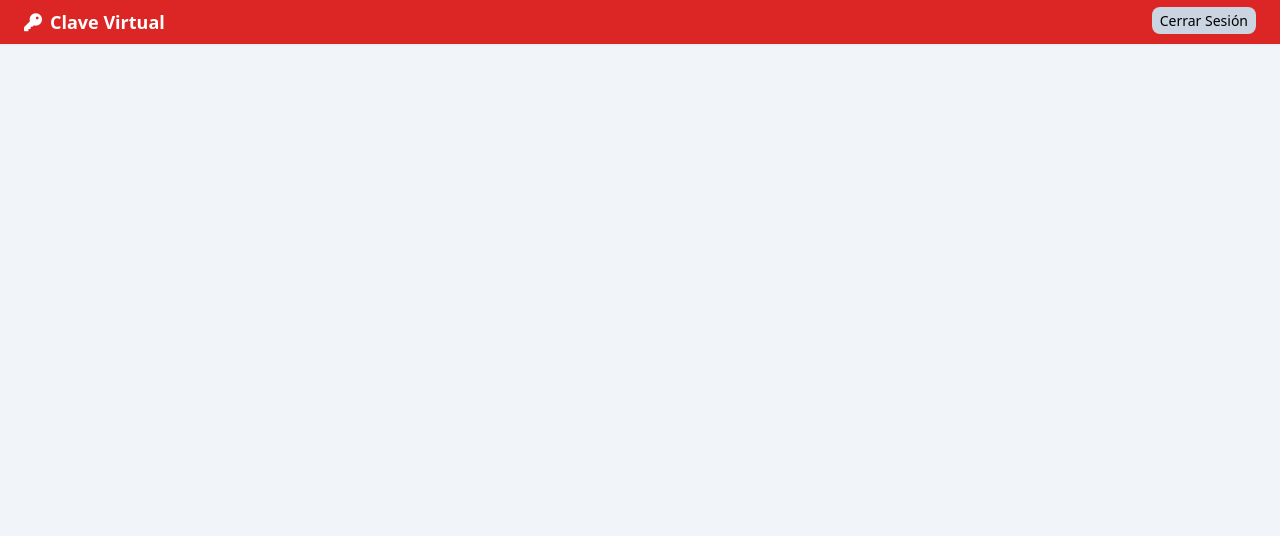
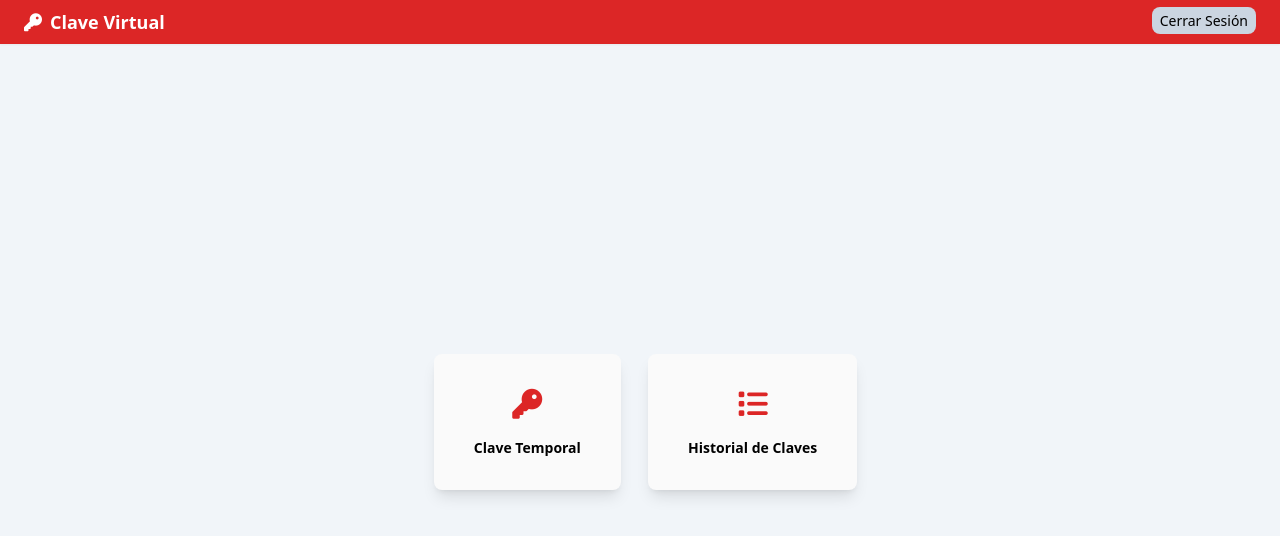
Before and after one commit to CJCB77/Prueba-Tia-Coral, a React (Vite) app in the folder frontend/token-virtual-tia/: page / in a window 1280 px wide. Shown: the top 536 px of the page. Built offline with nearby package versions, Linux system fonts and the light colour scheme.

Commit message:
Cree interfaz principal de dashboard

```diff
--- a/frontend/token-virtual-tia/src/App.jsx
+++ b/frontend/token-virtual-tia/src/App.jsx
@@ -2,16 +2,20 @@ import { BrowserRouter as Router, Route, Routes } from "react-router-dom";
 import Navbar from "./components/Navbar";
 import Login from "./pages/Login";
 import Register from "./pages/Register";
+import Dashboard from "./pages/Dashboard";
 
 function App() {
   return (
     <>
       <Router>
-        <Navbar />
-        <Routes>
-          <Route path="/login" element={<Login />} />
-          <Route path="/register" element={<Register />} />
-        </Routes>
+        <div className="min-h-screen flex flex-col">
+          <Navbar />
+          <Routes>
+            <Route path="/" element={<Dashboard />} />
+            <Route path="/login" element={<Login />} />
+            <Route path="/register" element={<Register />} />
+          </Routes>
+        </div>
       </Router>
     </>
   );
--- /dev/null
+++ b/frontend/token-virtual-tia/src/components/DashboardButton.jsx
@@ -0,0 +1,12 @@
+import React from "react";
+
+function DashboardButton({text, icon}) {
+  return (
+    <div className="bg-neutral-50 px-10 py-8 mx-auto rounded-lg shadow-lg text-sm flex flex-col items-center">
+        <i className={`fa-solid fa-${icon} text-3xl text-red-600 mb-4`}></i>
+      <p className="font-semibold text-md">{text}</p>
+    </div>
+  );
+}
+
+export default DashboardButton;
--- /dev/null
+++ b/frontend/token-virtual-tia/src/pages/Dashboard.jsx
@@ -0,0 +1,14 @@
+import DashboardButton from "../components/DashboardButton";
+
+function Dashboard() {
+  return (
+    <main className="flex-grow flex flex-col justify-center items-center">
+        <div className="grid grid-cols-2 gap-4">
+            <DashboardButton text="Clave Temporal" icon={"key"} />
+            <DashboardButton text="Historial de Claves" icon={"list"} />
+        </div>
+    </main>
+  );
+}
+
+export default Dashboard;
```
